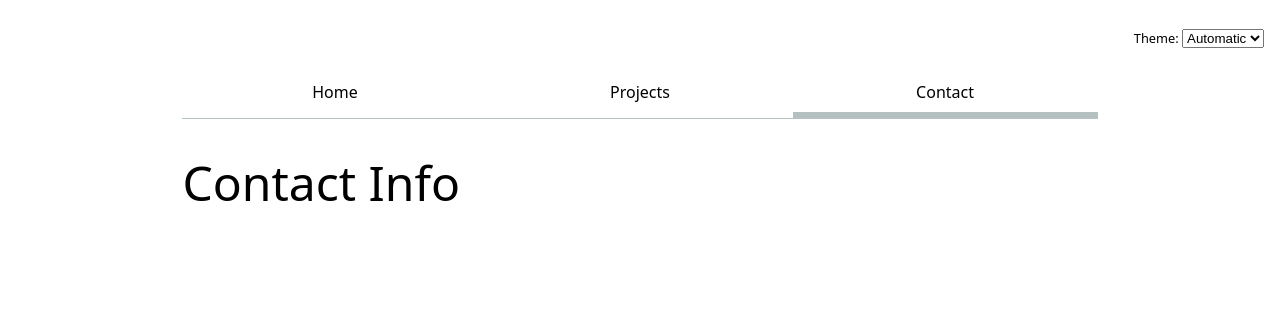
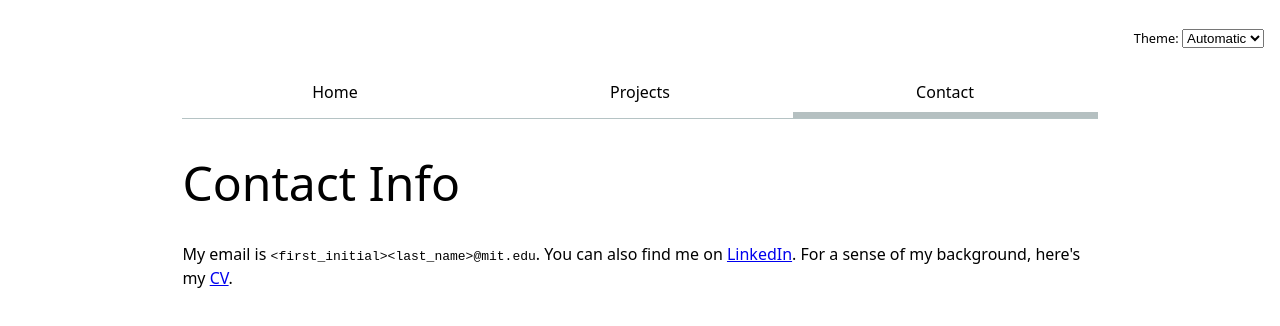
Before and after one commit to rcalef/portfolio_svelte, a SvelteKit app: page /contact in a window 1280 px wide. Shown: the top 326 px of the page. Built offline with nearby package versions, Linux system fonts and the light colour scheme.

Commit message:
Maybe fix rendering page contents

```diff
--- a/src/routes/+page.svelte
+++ b/src/routes/+page.svelte
@@ -2,8 +2,6 @@
 	<title>Robert Calef's Homepage</title>
 </svelte:head>
 
-
-<body>
 <h1>Robert Calef</h1>
 <p>Exciting times making webpages. This is me and my grandma:</p>
 <img src="images/grandma.jpg" alt="Me and my grandma" height="400">
@@ -11,4 +9,3 @@
     >And this is a long string of text to test how the current design is handling
     very long texts: \Lorem, ipsum dolor sit amet consectetur adipisicing elit. Voluptas blanditiis minus nisi libero atque provident eligendi, consectetur officia vel impedit fugit harum molestiae, voluptate, nobis cum deserunt temporibus animi quibusdam?
 </p>
-</body>
--- a/src/routes/contact/+page.svelte
+++ b/src/routes/contact/+page.svelte
@@ -2,8 +2,8 @@
 	<title>Contact me</title>
 </svelte:head>
 
-<body>
-    <h1>Contact Info</h1>
+<h1>Contact Info</h1>
+<p>
     My email is <code>&lt;first_initial&gt;&lt;last_name&gt;@mit.edu</code>. You can also find me on <a href="https://www.linkedin.com/in/robert-calef/">LinkedIn</a>.
     For a sense of my background, here's my <a href="./docs/rcalef_CV_2024.pdf">CV</a>.
-</body>
+</p>
--- a/src/routes/projects/+page.svelte
+++ b/src/routes/projects/+page.svelte
@@ -2,7 +2,6 @@
 	<title>Projects</title>
 </svelte:head>
 
-<body>
 <h1>Project portfolio</h1>
 <div class="projects">
     <a href="./data_viz_6.C85/a2/report.html" class="clickable-article">
@@ -30,4 +29,3 @@
     </a>
 
 </div>
-</body>
```
Lines whose indentation alone changed are shown as unchanged.
